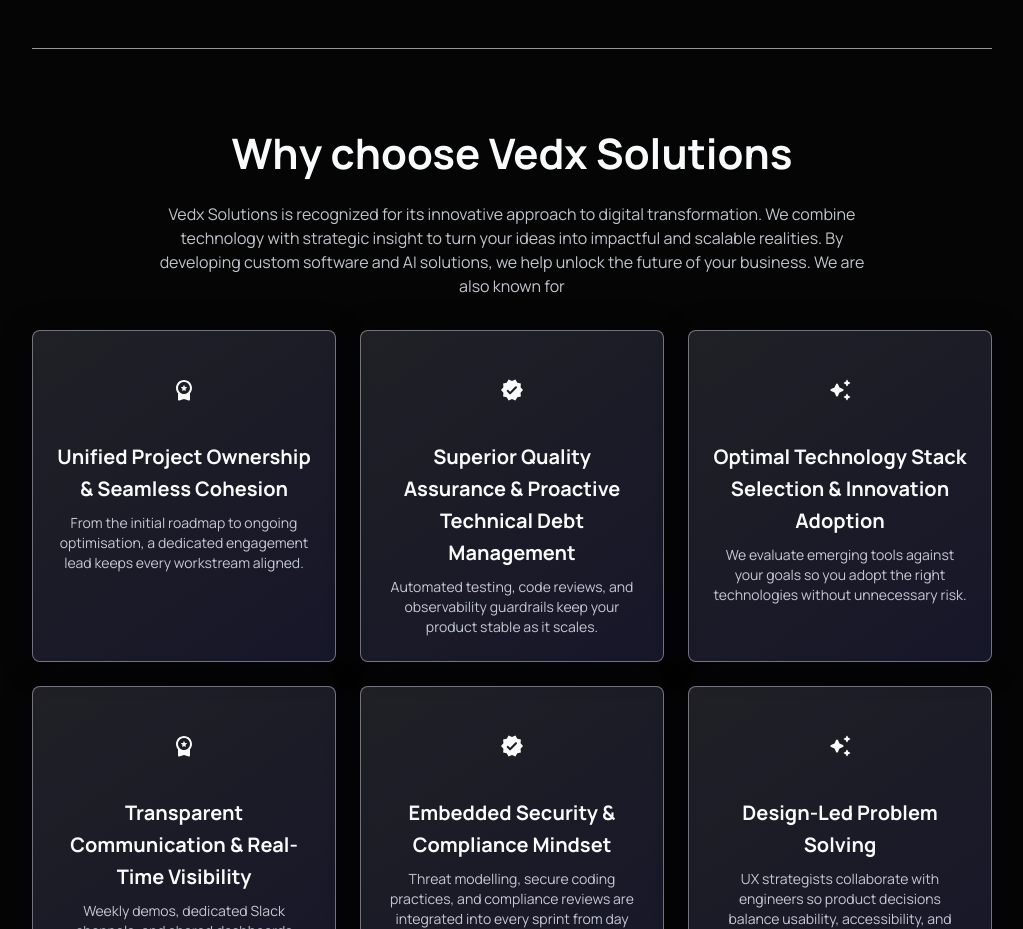
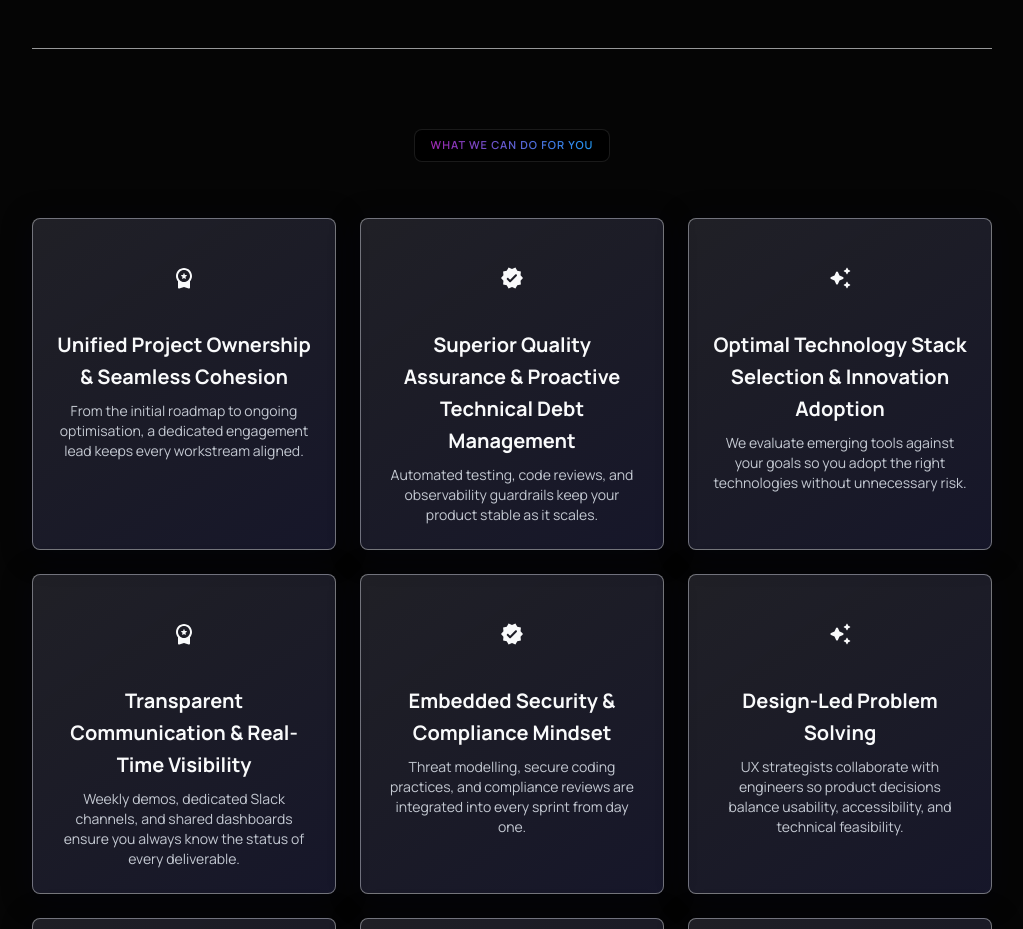
Before and after one commit to khushalishah2611/vedx-solutions-2, a React (Vite) app in the folder frontend/: page / in a window 1280 px wide. Shown: the part 1620-2549 px from the top of the page, without its empty margins (128-1151 px from the left). Built offline with nearby package versions, Linux system fonts and the light colour scheme; no server answers.

Commit message:
final code

```diff
--- a/frontend/src/components/sections/servicepage/ServicesWhyChoose.jsx
+++ b/frontend/src/components/sections/servicepage/ServicesWhyChoose.jsx
@@ -1,4 +1,13 @@
-import { Box, Grid, Paper, Stack, Typography, alpha, useTheme } from '@mui/material';
+import {
+  Box,
+  Grid,
+  Paper,
+  Stack,
+  Typography,
+  alpha,
+  useTheme,
+  CircularProgress,
+} from '@mui/material';
 import { useEffect, useMemo, useState } from 'react';
 import { AppButton } from '../../shared/FormControls.jsx';
 
@@ -6,6 +15,7 @@ import WorkspacePremiumRoundedIcon from '@mui/icons-material/WorkspacePremiumRou
 import VerifiedRoundedIcon from '@mui/icons-material/VerifiedRounded';
 import AutoAwesomeRoundedIcon from '@mui/icons-material/AutoAwesomeRounded';
 import ArrowOutwardRoundedIcon from '@mui/icons-material/ArrowOutwardRounded';
+
 import { whyChooseVedx } from '../../../data/servicesPage.js';
 import { apiUrl } from '../../../utils/const.js';
 import { useLoadingFetch } from '../../../hooks/useLoadingFetch.js';
@@ -13,69 +23,139 @@ import { useLoadingFetch } from '../../../hooks/useLoadingFetch.js';
 const highlightIcons = [
   WorkspacePremiumRoundedIcon,
   VerifiedRoundedIcon,
-  AutoAwesomeRoundedIcon
+  AutoAwesomeRoundedIcon,
 ];
 
 const ServicesWhyChoose = ({
   onContactClick,
   onRequestContact,
   contactAnchorId = 'contact-section',
-  title,
-  description,
+
+  // optional overrides
+  title: titleProp,
+  description: descriptionProp,
   highlights: highlightsProp,
 }) => {
   const theme = useTheme();
   const isDark = theme.palette.mode === 'dark';
   const accentColor = isDark ? '#67e8f9' : theme.palette.primary.main;
   const subtleText = alpha(theme.palette.text.secondary, isDark ? 0.85 : 0.78);
+
+  const { fetchWithLoading } = useLoadingFetch();
+
+  const [apiConfig, setApiConfig] = useState(null); // { title, description }
+  const [apiHighlights, setApiHighlights] = useState([]);
+  const [loading, setLoading] = useState(false);
+
   const handleRequestQuote = () => {
     onRequestContact?.('');
     onContactClick?.();
     const anchor = document.getElementById(contactAnchorId);
-    if (anchor) {
-      anchor.scrollIntoView({ behavior: 'smooth', block: 'start' });
-    }
+    if (anchor) anchor.scrollIntoView({ behavior: 'smooth', block: 'start' });
   };
-  const { fetchWithLoading } = useLoadingFetch();
-  const [apiHighlights, setApiHighlights] = useState([]);
-
 
   useEffect(() => {
-    if (highlightsProp) return;
     let isMounted = true;
 
-    const loadHighlights = async () => {
+    const loadAll = async () => {
+      const shouldFetchConfig = !titleProp && !descriptionProp;
+      const shouldFetchHighlights = !highlightsProp;
+
+      if (!shouldFetchConfig && !shouldFetchHighlights) return;
+
       try {
-        const response = await fetchWithLoading(apiUrl('/api/homes/why-vedx-reasons'));
-        if (!response.ok) {
-          throw new Error('Failed to fetch why VEDX reasons');
+        setLoading(true);
+
+        const tasks = [];
+
+        // ---- config (title/description) ----
+        if (shouldFetchConfig) {
+          tasks.push(
+            fetchWithLoading(apiUrl('/api/homes/why-vedx-config'))
+              .then(async (res) => {
+                if (!res.ok) throw new Error('Failed to fetch why-vedx-config');
+                const payload = await res.json();
+                const cfg = payload?.config ?? payload;
+
+                return {
+                  title: cfg?.title ?? '',
+                  description: cfg?.description ?? '',
+                };
+              })
+              .catch((err) => {
+                console.error('why-vedx-config error:', err);
+                return null;
+              })
+          );
+        } else {
+          tasks.push(Promise.resolve(null));
         }
-        const payload = await response.json();
+
+        // ---- highlights (reasons/cards) ----
+        if (shouldFetchHighlights) {
+          tasks.push(
+            fetchWithLoading(apiUrl('/api/homes/why-vedx-reasons'))
+              .then(async (res) => {
+                if (!res.ok) throw new Error('Failed to fetch why-vedx-reasons');
+                const payload = await res.json();
                 const reasons = Array.isArray(payload) ? payload : payload?.reasons;
+
+                return (reasons || []).map((item) => ({
+                  title: item?.title || '',
+                  description: item?.description || '',
+                  image: item?.image || '',
+                  icon: item?.icon,
+                }));
+              })
+              .catch((err) => {
+                console.error('why-vedx-reasons error:', err);
+                return [];
+              })
+          );
+        } else {
+          tasks.push(Promise.resolve([]));
+        }
+
+        const [cfg, highs] = await Promise.all(tasks);
         if (!isMounted) return;
-        const mapped = (reasons || []).map((item) => ({
-          title: item.title || '',
-          description: item.description || '',
-          image: item.image || '',
-        }));
-        setApiHighlights(mapped);
-      } catch (error) {
-        console.error('Failed to load why VEDX reasons', error);
+
+        if (cfg) setApiConfig(cfg);
+        if (Array.isArray(highs)) setApiHighlights(highs);
+      } finally {
+        if (isMounted) setLoading(false);
       }
     };
 
-    loadHighlights();
+    loadAll();
 
     return () => {
       isMounted = false;
     };
-  }, [fetchWithLoading, highlightsProp]);
+  }, [fetchWithLoading, titleProp, descriptionProp, highlightsProp]);
+
+  // ✅ NO FALLBACK (only props/API else blank)
+  const finalTitle = useMemo(() => {
+    return (
+      (titleProp && String(titleProp).trim()) ||
+      (apiConfig?.title && String(apiConfig.title).trim()) ||
+      ''
+    );
+  }, [titleProp, apiConfig]);
+
+  const finalDescription = useMemo(() => {
+    return (
+      (descriptionProp && String(descriptionProp).trim()) ||
+      (apiConfig?.description && String(apiConfig.description).trim()) ||
+      ''
+    );
+  }, [descriptionProp, apiConfig]);
 
   const highlights = useMemo(() => {
     const resolved =
       highlightsProp ||
       (apiHighlights.length > 0 ? apiHighlights : whyChooseVedx);
-    return resolved.filter((item) => item?.title);
+
+    return (resolved || []).filter((item) => item?.title);
   }, [apiHighlights, highlightsProp]);
 
   return (
@@ -84,39 +164,84 @@ const ServicesWhyChoose = ({
       <Stack
         spacing={3}
         sx={{
+          maxWidth: 520,
+          mx: 'auto',            // ✅ always center container
+          textAlign: 'center',   // ✅ center text
+          alignItems: 'center',  // ✅ center children
+        }}
+      >
+        {/* Label - centered */}
+        <Box
+          sx={{
+            display: 'inline-flex',
+            alignItems: 'center',
+            justifyContent: 'center',
+            px: 2,
+            py: 1,
+            borderRadius: 0.5,
+            border: `1px solid ${alpha('#ffffff', 0.1)}`,
+            background: !isDark
+              ? alpha('#ddddddff', 0.9)
+              : alpha('#0000007c', 0.9),
+            color: alpha(accentColor, 0.9),
+            fontWeight: 600,
+            letterSpacing: 1,
+            textTransform: 'uppercase',
+            fontSize: 11,
+            lineHeight: 1.3,
+            width: 'fit-content',
+            mx: 'auto',           // ✅ center label itself
+            textAlign: 'center',  // ✅ center inside text
+          }}
+        >
+          <Box
+            component="span"
+            sx={{
+              background: 'linear-gradient(90deg, #9c27b0 0%, #2196f3 100%)',
+              WebkitBackgroundClip: 'text',
+              WebkitTextFillColor: 'transparent',
+            }}
+          >
+            What We Can Do For You
+          </Box>
+        </Box>
+      </Stack>
+
+      <Stack
+        spacing={3}
+        sx={{
           mb: 4,
           textAlign: 'center',
           alignItems: 'center',
+          mt: 3,
         }}
       >
+        {!!finalTitle && (
           <Typography
             variant="h3"
             sx={{ fontSize: { xs: 32, md: 42 }, fontWeight: 700 }}
           >
-          {title || 'Why choose Vedx Solutions'}
+            {finalTitle}
           </Typography>
-        <Typography
-          variant="body1"
-          sx={{ color: subtleText, maxWidth: 720 }}
-        >
-          {description ||
-            `Vedx Solutions is recognized for its innovative approach to digital transformation. We combine technology with strategic insight to turn your ideas into impactful and scalable realities. By developing custom software and AI solutions, we help unlock the future of your business. We are also known for`}
+        )}
+
+        {!!finalDescription && (
+          <Typography variant="body1" sx={{ color: subtleText }}>
+            {finalDescription}
           </Typography>
+        )}
+
+
       </Stack>
 
       {/* Highlights Grid */}
-      <Grid
-        container
-        spacing={3}
-        sx={{
-          textAlign: 'center',
-          alignItems: 'stretch',
-        }}
-      >
+      <Grid container spacing={3} sx={{ textAlign: 'center', alignItems: 'stretch' }}>
         {highlights.map((highlight, index) => {
-          const Icon = highlight.icon ?? highlightIcons[index % highlightIcons.length];
+          const Icon =
+            highlight.icon ?? highlightIcons[index % highlightIcons.length];
+
           return (
-            <Grid item xs={12} sm={6} md={4} key={highlight.title}>
+            <Grid item xs={12} sm={6} md={4} key={`${highlight.title}-${index}`}>
               <Paper
                 elevation={0}
                 sx={{
@@ -140,15 +265,13 @@ const ServicesWhyChoose = ({
                     : '0 4px 30px rgba(15,23,42,0.15)',
                   transition:
                     'transform 0.45s ease, box-shadow 0.45s ease, border-color 0.45s ease',
-
                   '&:hover': {
                     transform: 'translateY(-8px) scale(1.02)',
-
                     borderColor: alpha(accentColor, isDark ? 0.9 : 0.8),
                   },
                 }}
               >
-                {/* Icon */}
+                {/* Icon / Image */}
                 <Box
                   sx={{
                     width: 70,
@@ -157,7 +280,6 @@ const ServicesWhyChoose = ({
                     display: 'flex',
                     alignItems: 'center',
                     justifyContent: 'center',
-
                     mb: 2,
                   }}
                 >
@@ -175,21 +297,25 @@ const ServicesWhyChoose = ({
 
                 {/* Text */}
                 <Stack spacing={1}>
-                  <Typography variant="h6" sx={{
-                    fontWeight: 700, textDecoration: 'none',
+                  <Typography
+                    variant="h6"
+                    sx={{
+                      fontWeight: 700,
                       cursor: 'pointer',
                       transition: 'color 0.3s ease, background-image 0.3s ease',
                       '&:hover': {
                         color: 'transparent',
-                      backgroundImage: 'linear-gradient(90deg, #9c27b0 0%, #2196f3 100%)',
+                        backgroundImage:
+                          'linear-gradient(90deg, #9c27b0 0%, #2196f3 100%)',
                         WebkitBackgroundClip: 'text',
                         backgroundClip: 'text',
                         WebkitTextFillColor: 'transparent',
                       },
-
-                  }}>
+                    }}
+                  >
                     {highlight.title}
                   </Typography>
+
                   <Typography variant="body2" sx={{ color: subtleText }}>
                     {highlight.description}
                   </Typography>
@@ -199,6 +325,7 @@ const ServicesWhyChoose = ({
           );
         })}
       </Grid>
+
       <Stack alignItems="center" sx={{ width: '100%', mt: 6 }}>
         <AppButton
           variant="contained"
```
Lines whose indentation alone changed are shown as unchanged.
